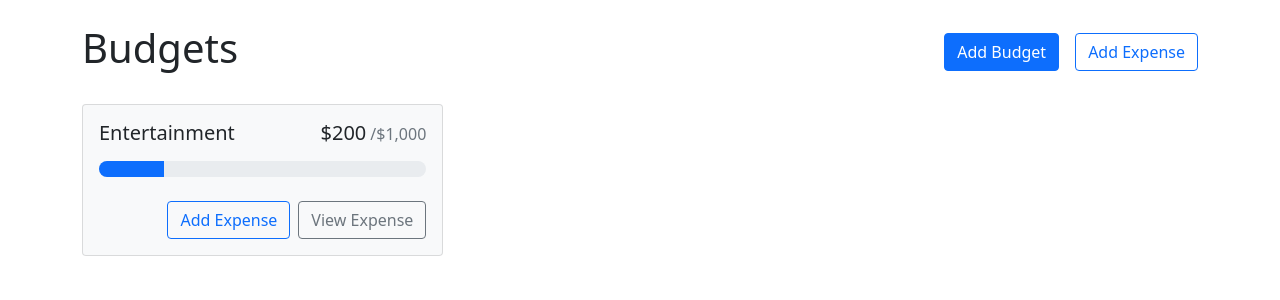
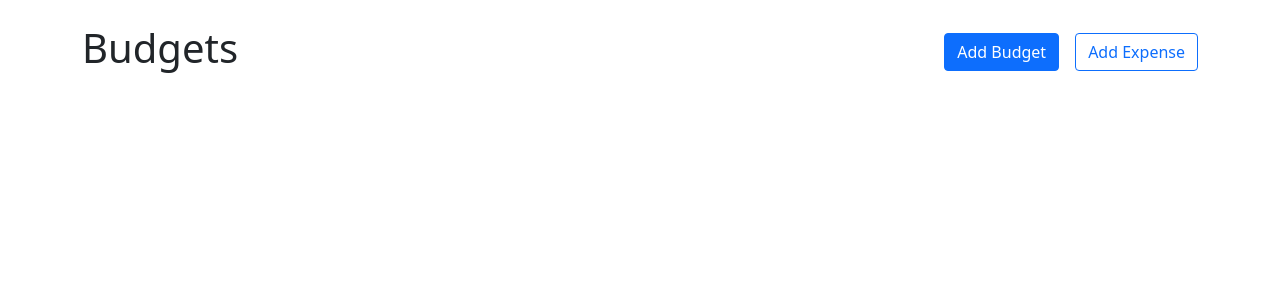
Before and after one commit to NotAkash/budget-app, a React (Create React App) app: page / in a window 1280 px wide. Shown: the top 300 px of the page. Built offline with nearby package versions, Linux system fonts and the light colour scheme.

Commit message:
Minor edits

```diff
--- a/src/App.js
+++ b/src/App.js
@@ -3,10 +3,10 @@
 import Container from "react-bootstrap/Container"
 import AddBudgetModal from './components/AddBudgetModal';
 import BudgetCard from './components/BudgetCard';
-
-
+import {useBudgets } from './contexts/BudgetsContext'
 function App() {
   const [ showAddBudgetModal, setShowAddBudgetModal] = useState(false)
+  const { budgets, getBudgetExpenses } = useBudgets()
   return (
   <>
     <Container className='my-4'>
@@ -20,15 +20,18 @@
           gridTemplateColumns: "repeat(auto-fill, minmax(300px,1fr))",
           gap: "1rem",
           alignItems: "flex-start",}}>
+          {budgets.map(budget => {
+            const amount = getBudgetExpenses(budget.id).reduce((total,expense)=>
+            total+expense.amount, 0)
+            return(
             <BudgetCard
-            name="Entertainment"
-            amount={200}
-            max={1000}x
-            gray
-            >
-
-            </BudgetCard>
-
+              key={budget.id}
+              name={budget.name}
+              amount={amount}
+              max={budget.max}
+            />
+            )
+          })}
         </div>
 
     </Container>
--- a/src/contexts/BudgetsContext.js
+++ b/src/contexts/BudgetsContext.js
@@ -1,6 +1,7 @@
 import React, { useContext, useState } from 'react'
 import { v4 as uuidV4 } from 'uuid'
 import useLocalStorage from '../hooks/useLocalStorage';
+
 const BudgetsContext = React.createContext();
 
 export function useBudgets(){
@@ -22,12 +23,12 @@
 
 export const BudgetsProvider = ({children}) =>{
     const [budgets, setBudgets] = useLocalStorage("budgets", [])
-    const [expenses, setExpenses] = useState("expenses", [])
+    const [expenses, setExpenses] = useLocalStorage("expenses", [])
 
     function getBudgetExpenses({budgetId}) {
         return expenses.filter(expense => expense.budgetId === budgetId)
     }
-    function addExpense(description, amount, budgetId) {
+    function addExpense({description, amount, budgetId}) {
         setExpenses(prevExpenses => {
             return [...prevExpenses, { id: uuidV4(), description, amount, budgetId}]
         })
@@ -55,7 +56,8 @@
 
     }
     return(
-        <BudgetsContext.Provider value={{
+        <BudgetsContext.Provider
+        value={{
             budgets,
             expenses,
             getBudgetExpenses,
@@ -63,6 +65,8 @@
             addBudget,
             deleteBudget,
             deleteExpense
-        }}>{children}</BudgetsContext.Provider>
+        }}>
+            {children}
+        </BudgetsContext.Provider>
     )
 }
```
